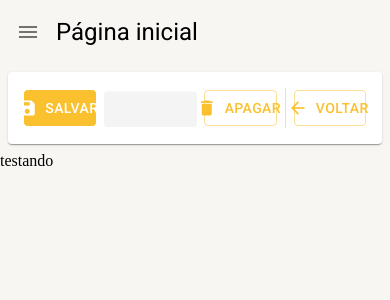
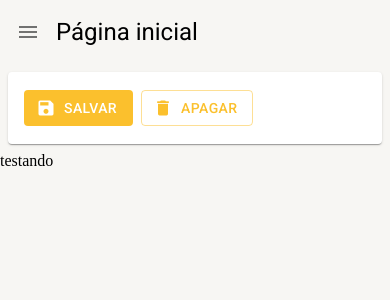
Before and after one commit to DigitalHDR/react-mui-typescript, a React (Create React App) app: page /pagina-inicial in a window 390 px wide. Shown: the top 300 px of the page. Built offline with nearby package versions, Linux system fonts and the light colour scheme.

Commit message:
FerramentasDeDetalhes responsivo

```diff
--- a/src/pages/dashboard/Dashboard.tsx
+++ b/src/pages/dashboard/Dashboard.tsx
@@ -6,7 +6,12 @@ export const Dashboard = () => {
     <LayoutBaseDePagina
       titulo="Página inicial"
       barraDeFerramentas={
-        <FerramentasDeDetalhes mostrarBotaoSalvarEFechar mostrarBotaoSalvarEFecharCarregando/>
+        <FerramentasDeDetalhes
+        mostrarBotaoNovo
+        mostrarBotaoSalvarEFechar
+        mostrarBotaoSalvarEFecharCarregando
+        mostrarBotaoVoltar={false}
+        />
       }
     >
       testando
--- a/src/shared/components/ferramentas-de-detalhes/FerramentasDeDetalhes.tsx
+++ b/src/shared/components/ferramentas-de-detalhes/FerramentasDeDetalhes.tsx
@@ -5,6 +5,9 @@ import {
   Icon,
   Paper,
   Skeleton,
+  Theme,
+  Typography,
+  useMediaQuery,
   useTheme,
 } from '@mui/material'
 
@@ -51,6 +54,8 @@ export const FerramentasDeDetalhes: React.FC<IFerramentasDeDetalhesProps> = ({
   aoClicarEmSalvar,
   aoClicarEmSalvarEFechar,
 }) => {
+  const smDown = useMediaQuery((theme: Theme) => theme.breakpoints.down('sm'))
+  const mdDown = useMediaQuery((theme: Theme) => theme.breakpoints.down('md'))
   const theme = useTheme()
 
   return (
@@ -72,13 +77,23 @@ export const FerramentasDeDetalhes: React.FC<IFerramentasDeDetalhesProps> = ({
           onClick={aoClicarEmSalvar}
           startIcon={<Icon>save</Icon>}
         >
+          <Typography
+            variant="button"
+            whiteSpace="nowrap"
+            textOverflow="ellipsis"
+            overflow="hidden"
+          >
             Salvar
+          </Typography>
         </Button>
       )}
 
       {mostrarBotaoSalvarCarregando && <Skeleton width={110} height={60} />}
 
-      {mostrarBotaoSalvarEFechar && !mostrarBotaoSalvarEFecharCarregando && (
+      {mostrarBotaoSalvarEFechar &&
+        !mostrarBotaoSalvarEFecharCarregando &&
+        !smDown &&
+        !mdDown && (
           <Button
             color="primary"
             variant="outlined"
@@ -86,11 +101,18 @@ export const FerramentasDeDetalhes: React.FC<IFerramentasDeDetalhesProps> = ({
             onClick={aoClicarEmSalvarEFechar}
             startIcon={<Icon>save</Icon>}
           >
+            <Typography
+              variant="button"
+              whiteSpace="nowrap"
+              textOverflow="ellipsis"
+              overflow="hidden"
+            >
               Salvar e Voltar
+            </Typography>
           </Button>
         )}
 
-      {mostrarBotaoSalvarEFecharCarregando && (
+      {mostrarBotaoSalvarEFecharCarregando && !smDown && !mdDown && (
         <Skeleton width={180} height={60} />
       )}
 
@@ -102,13 +124,20 @@ export const FerramentasDeDetalhes: React.FC<IFerramentasDeDetalhesProps> = ({
           onClick={aoClicarEmApagar}
           startIcon={<Icon>delete</Icon>}
         >
+          <Typography
+            variant="button"
+            whiteSpace="nowrap"
+            textOverflow="ellipsis"
+            overflow="hidden"
+          >
             Apagar
+          </Typography>
         </Button>
       )}
 
       {mostrarBotaoApagarCarregando && <Skeleton width={110} height={60} />}
 
-      {mostrarBotaoNovo && !mostrarBotaoNovo && (
+      {mostrarBotaoNovo && !mostrarBotaoNovoCarregando && !smDown && (
         <Button
           color="primary"
           variant="outlined"
@@ -116,13 +145,28 @@ export const FerramentasDeDetalhes: React.FC<IFerramentasDeDetalhesProps> = ({
           onClick={aoClicarEmNovo}
           startIcon={<Icon>add</Icon>}
         >
+          <Typography
+            variant="button"
+            whiteSpace="nowrap"
+            textOverflow="ellipsis"
+            overflow="hidden"
+          >
             {textoBotaoNovo}
+          </Typography>
         </Button>
       )}
 
-      {mostrarBotaoNovoCarregando && <Skeleton width={110} height={60} />}
+      {mostrarBotaoNovoCarregando && !smDown && (
+        <Skeleton width={110} height={60} />
+      )}
 
+      {mostrarBotaoVoltar &&
+        (mostrarBotaoNovo ||
+          mostrarBotaoApagar ||
+          mostrarBotaoSalvar ||
+          mostrarBotaoSalvarEFechar) && (
           <Divider variant="middle" orientation="vertical" />
+        )}
 
       {mostrarBotaoVoltar && !mostrarBotaoVoltarCarregando && (
         <Button
@@ -132,7 +176,14 @@ export const FerramentasDeDetalhes: React.FC<IFerramentasDeDetalhesProps> = ({
           onClick={aoClicarEmVoltar}
           startIcon={<Icon>arrow_back</Icon>}
         >
+          <Typography
+            variant="button"
+            whiteSpace="nowrap"
+            textOverflow="ellipsis"
+            overflow="hidden"
+          >
             Voltar
+          </Typography>
         </Button>
       )}
 
```
Lines whose indentation alone changed are shown as unchanged.
